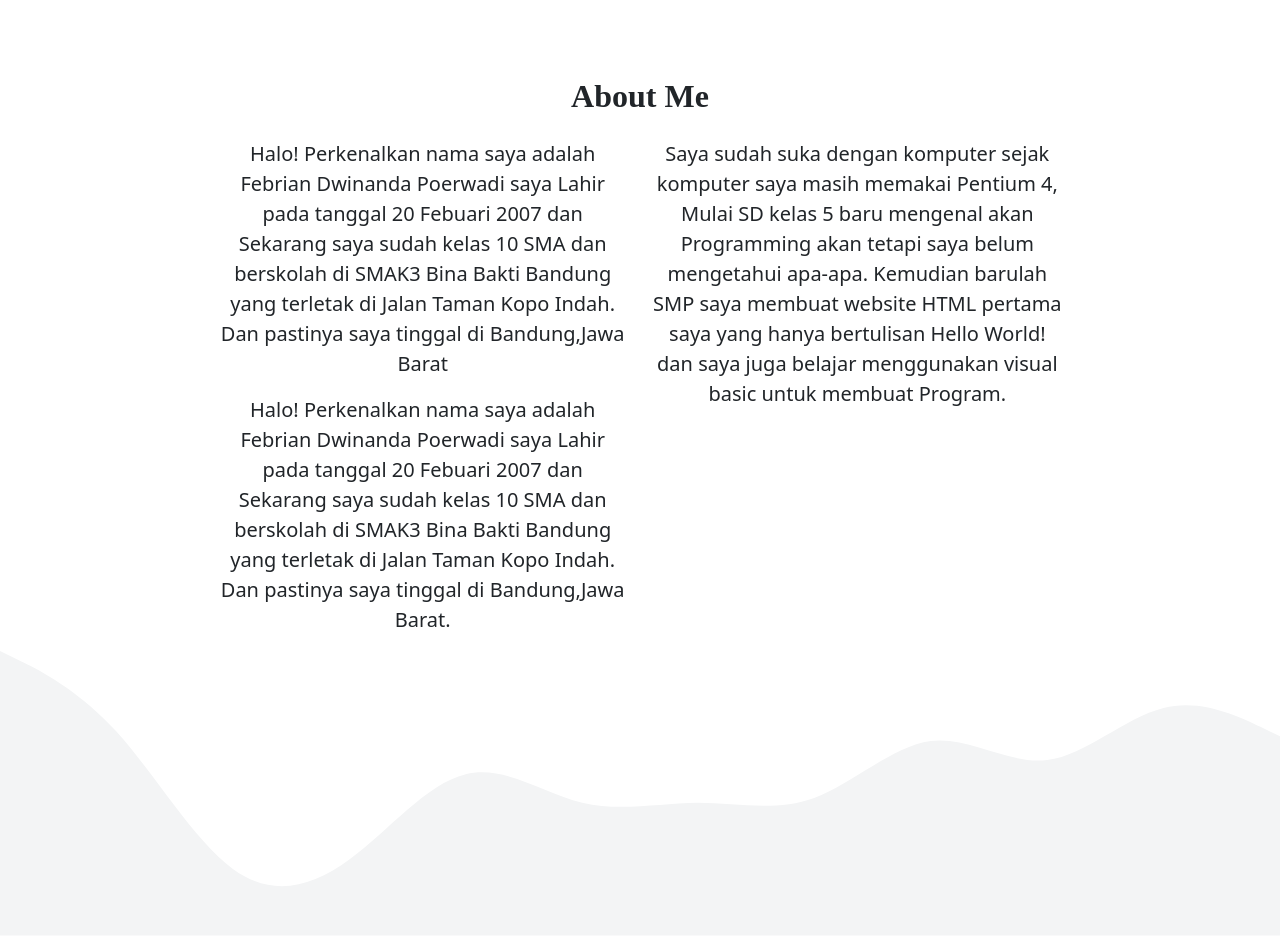
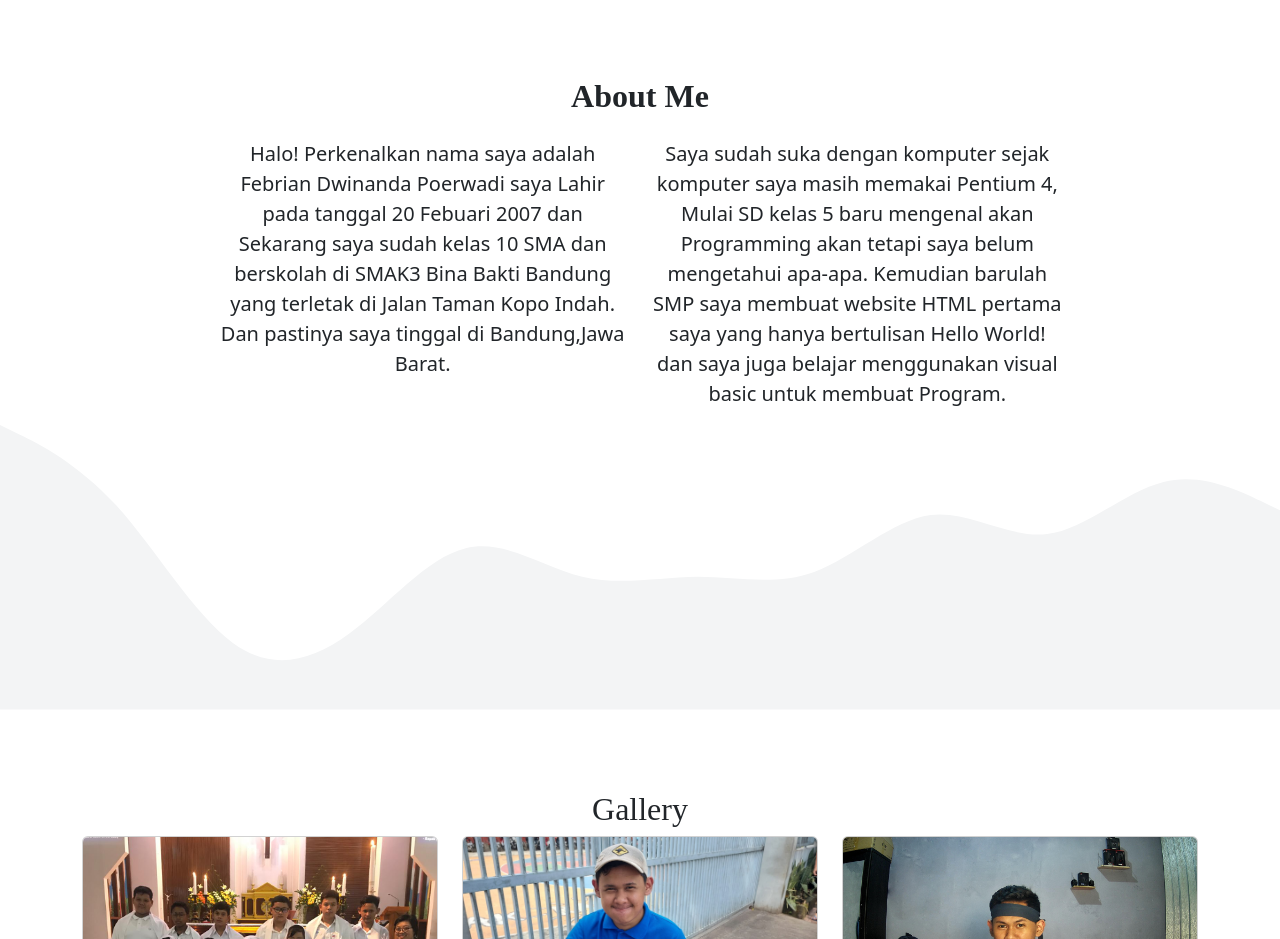
Before and after one commit to febrianpoerwadi/febrianpoerwadi.github.io, a plain HTML site: page index.html in a window 1280 px wide. Shown: the part 860-1799 px from the top of the page. Drawn offline with nearby package versions, Linux system fonts and the light colour scheme.

```diff
--- a/index.html
+++ b/index.html
@@ -67,7 +67,6 @@
         </div>
         <div class="row justify-content-center fs-5 text-center">
          <div class="col-md-4">
-         <p>Halo! Perkenalkan nama saya adalah Febrian Dwinanda Poerwadi saya Lahir pada tanggal 20 Febuari 2007 dan Sekarang saya sudah kelas 10 SMA dan berskolah di SMAK3 Bina Bakti Bandung yang terletak di Jalan Taman Kopo Indah. Dan pastinya saya tinggal di Bandung,Jawa Barat</p>
          <p>Halo! Perkenalkan nama saya adalah Febrian Dwinanda Poerwadi saya Lahir pada tanggal 20 Febuari 2007 dan Sekarang saya sudah kelas 10 SMA dan berskolah di SMAK3 Bina Bakti Bandung yang terletak di Jalan Taman Kopo Indah. Dan pastinya saya tinggal di Bandung,Jawa Barat.</p>
        </div>
        <div class="col-md-4">
```
